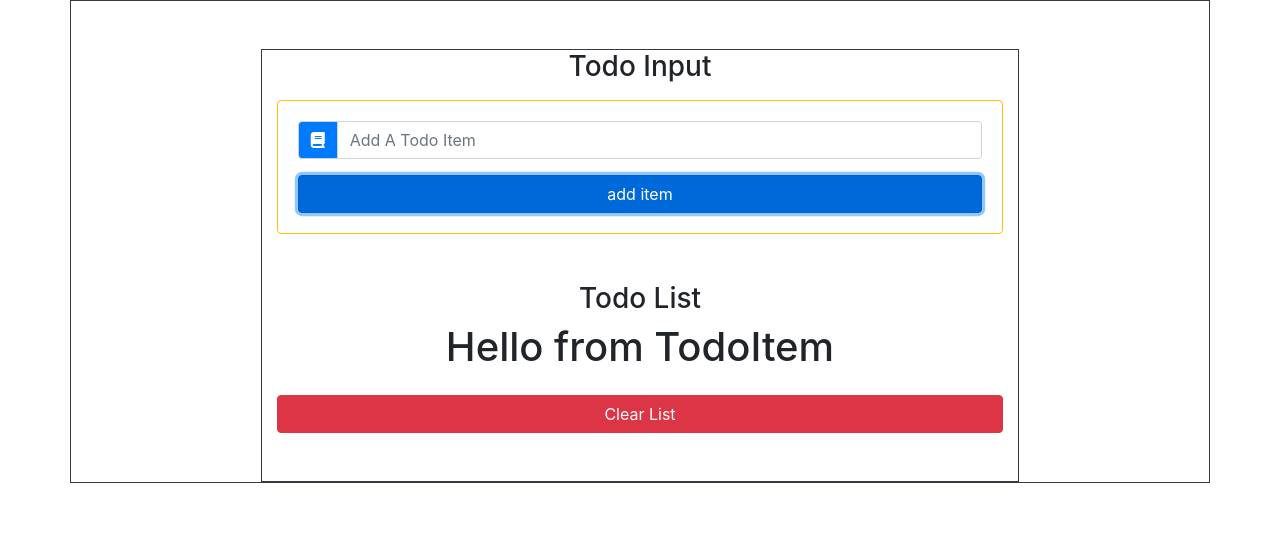
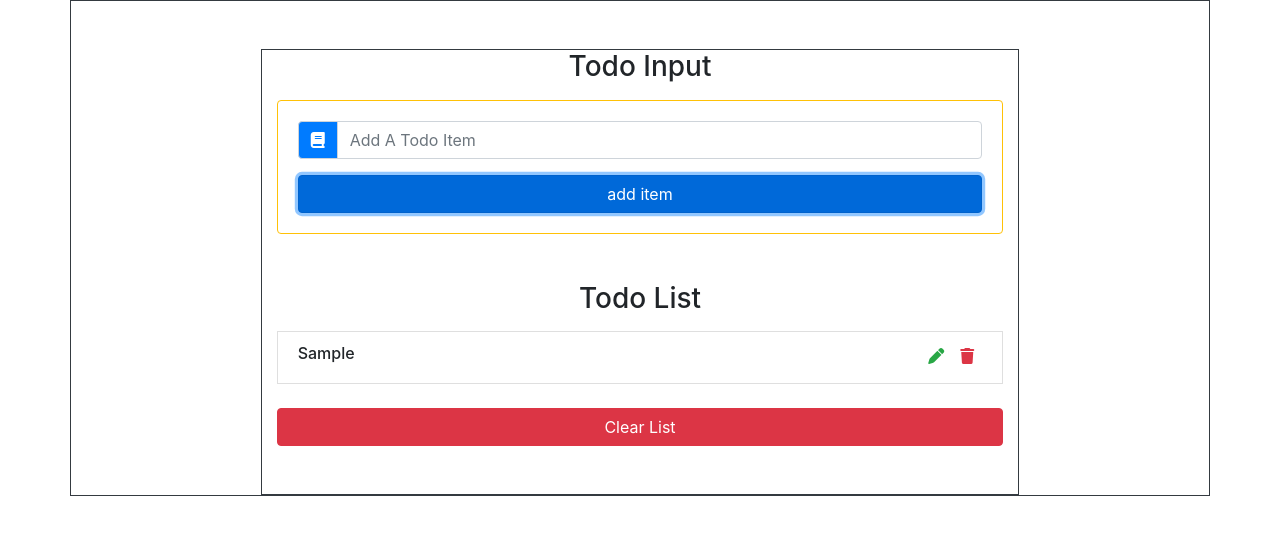
Before and after one commit to muhammadsalif/Todo-List-App-React, a React (Create React App) app: page / in a window 1280 px wide. Both pictures are taken after typing "Sample" into the empty fields and a click on the button "add item". Shown: the top 534 px of the page. Built offline with nearby package versions, Linux system fonts and the light colour scheme.

Commit message:
Working on todo item.

```diff
--- a/src/App.js
+++ b/src/App.js
@@ -45,7 +45,7 @@ class App extends Component {
   };
 
   handleDelete = (id) => {
-    console.log(`Handle edit ${id}`);
+    console.log(`Handle delete ${id}`);
   };
 
   render() {
--- a/src/components/TodoItem.jsx
+++ b/src/components/TodoItem.jsx
@@ -2,7 +2,22 @@ import React, { Component } from "react";
 
 class TodoItem extends Component {
   render() {
-    return <h1>Hello from TodoItem</h1>;
+    const { title, handleDelete, handleEdit } = this.props;
+    return (
+      <li className="list-group-item text-capitalize d-flex justify-content-between my-2">
+        <h6>{title}</h6>
+        <div className="todo-icon">
+          <span className="mx-2 text-success">
+            {handleEdit}
+            <i className="fas fa-pen"></i>
+          </span>
+          <span className="mx-2 text-danger">
+            {handleDelete}
+            <i className="fas fa-trash"></i>
+          </span>
+        </div>
+      </li>
+    );
   }
 }
 
```
